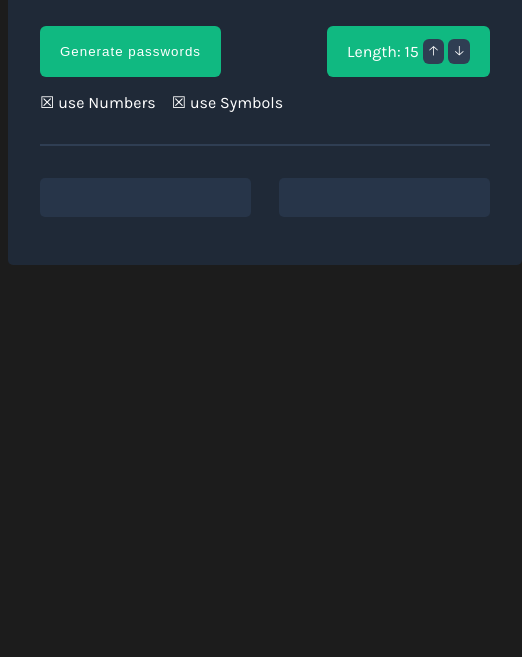
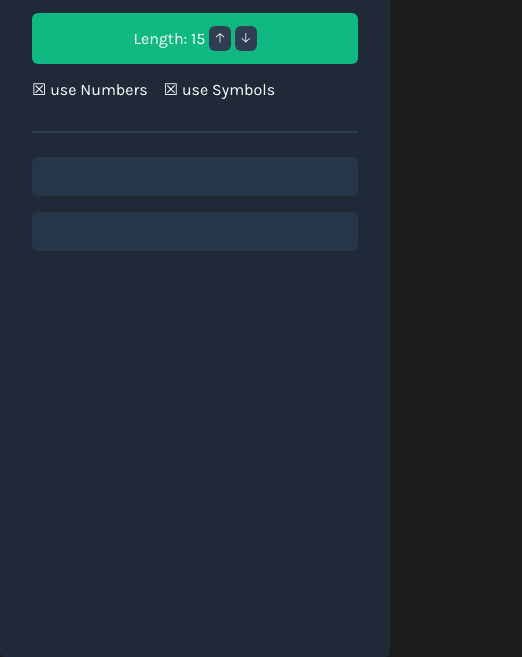
Before and after one commit to timo-js/password_generator, a plain HTML site: page index.html in a window 390 px wide. Shown: the part 251-908 px from the top of the page, 522 px wide, since content can reach past the window. Before the commit the page ends 844 px from the top, so only its background shows below. Drawn offline with Linux system fonts and the light colour scheme.

Commit message:
updates styles for mobile

```diff
--- a/styles.css
+++ b/styles.css
@@ -7,7 +7,7 @@ body {
 .container {
   background-color: #1f2937;
   padding: 2rem;
-  width: 450px;
+  max-width: 450px;
   margin: 5rem auto;
   border-radius: 5px;
 }
@@ -41,6 +41,7 @@ button:hover {
   border-radius: 6px;
   padding: 10px 20px;
   letter-spacing: 1px;
+  min-height: 51px;
 }
 
 .btn-green:hover {
@@ -83,6 +84,7 @@ button:hover {
   background-color: #10b981;
   padding: 0px 20px;
   align-items: center;
+  justify-content: center;
   border-radius: 6px;
 }
 
@@ -111,3 +113,24 @@ button:hover {
 .checkbox:hover {
   cursor: pointer;
 }
+
+@media (max-width: 515px) {
+  body {
+    margin: 0;
+  }
+  .container {
+    margin: 0;
+    height: 100vh;
+  }
+  .btn-group {
+    flex-direction: column;
+    gap: 1rem;
+  }
+  .output-container {
+    flex-direction: column;
+  }
+  .output {
+    width: 100%;
+    margin: 0.5rem auto;
+  }
+}
```
